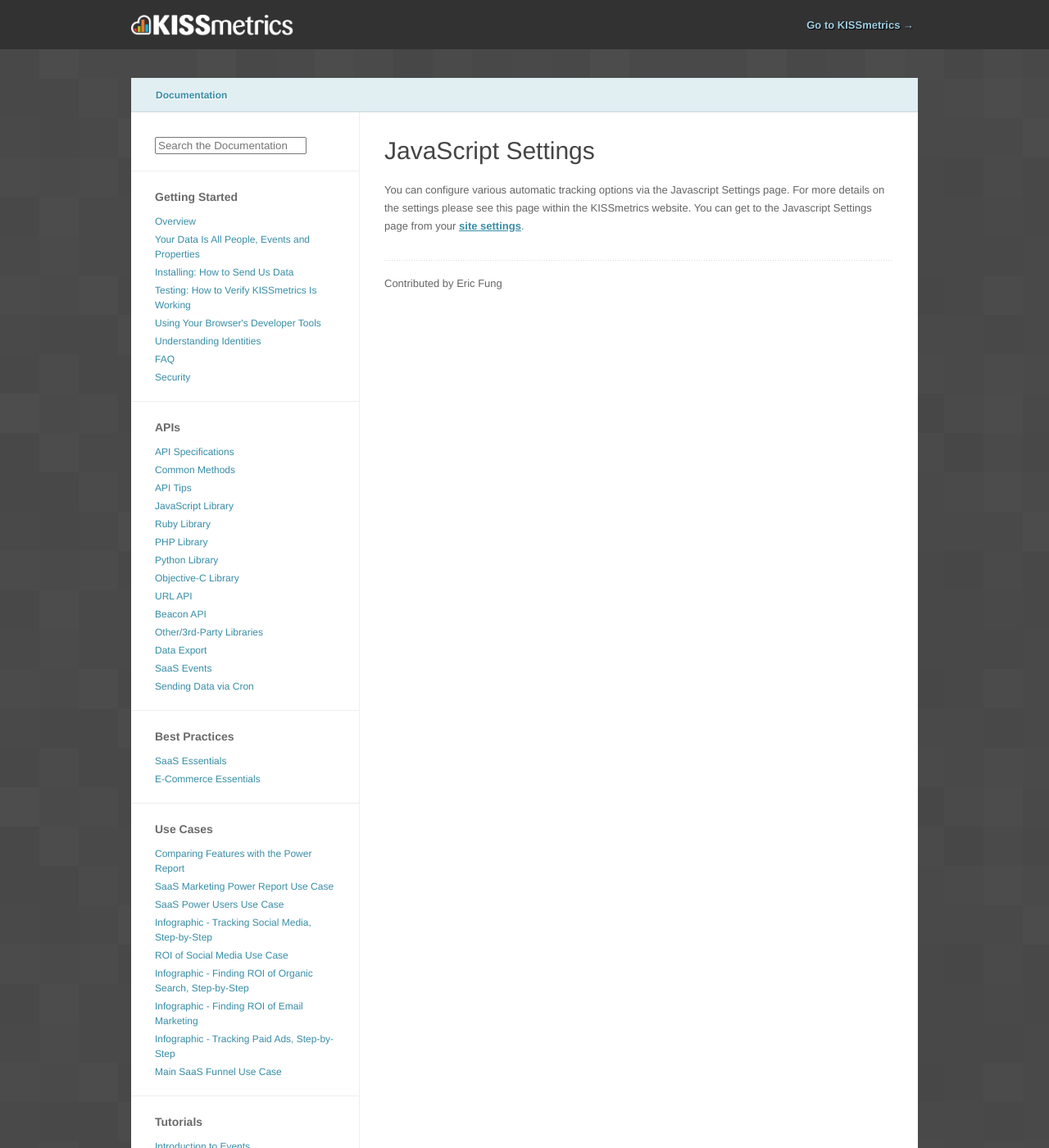
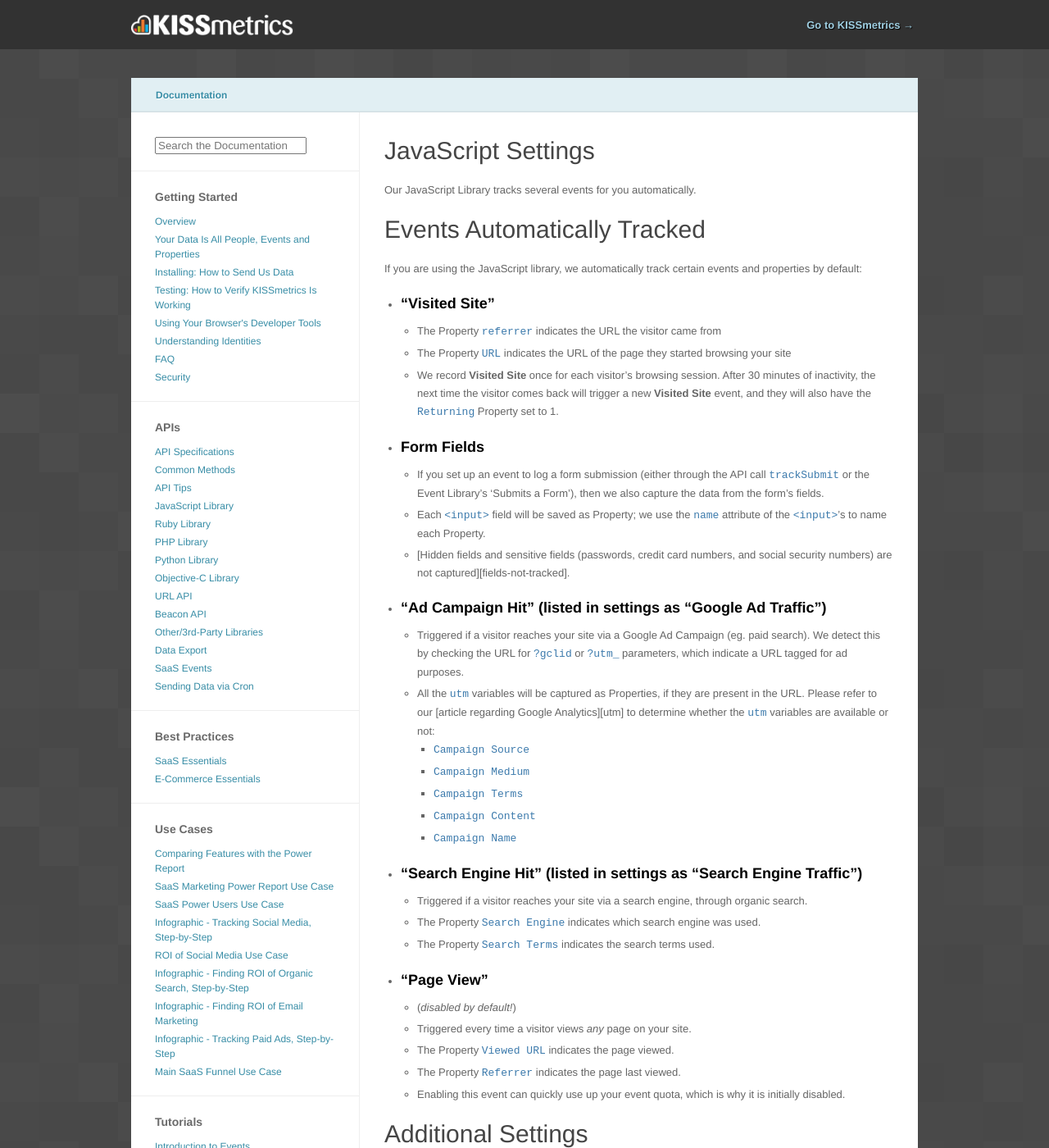
Before and after one commit to kissmetrics/km-support, a Jekyll site: the page built from _posts/2012-10-19-javascript-settings.md, in a window 1280 px wide and 1400 px high. Shown: the whole window at 82% size. Built offline with Jekyll 4.4.1, drawn with Linux system fonts in a browser that asks for light colours; nearby versions of some CDN libraries; Markdown is read by kramdown in place of the engine named in the settings; comment, search, counter and statistics services are not loaded; some of the changed text lies outside the part shown.

Commit message:
More descriptive JS settings

```diff
--- a/_posts/2012-10-19-javascript-settings.md
+++ b/_posts/2012-10-19-javascript-settings.md
@@ -5,6 +5,55 @@
 author: Eric Fung
 summary: JavaScript settings let you adjust what our JavaScript library can do automatically for you.
 ---
-You can configure various automatic tracking options via the Javascript Settings page. For more details on the settings please see this page within the KISSmetrics website. You can get to the Javascript Settings page from your [site settings][settings].
+Our JavaScript Library tracks several events for you automatically.
+
+# Events Automatically Tracked
+
+If you are using the JavaScript library, we automatically track certain events and properties by default:
+
+* ## "Visited Site"
+  * The Property `referrer` indicates the URL the visitor came from
+  * The Property `URL` indicates the URL of the page they started browsing your site
+  * We record **Visited Site** once for each visitor's browsing session. After 30 minutes of inactivity, the next time the visitor comes back will trigger a new **Visited Site** event, and they will also have the `Returning` Property set to 1.
+* ## Form Fields
+  * If you set up an event to log a form submission (either through the API call `trackSubmit` or the Event Library's 'Submits a Form'), then we also capture the data from the form's fields.
+  * Each `<input>` field will be saved as Property; we use the `name` attribute of the `<input>`'s to name each Property.
+  * [Hidden fields and sensitive fields (passwords, credit card numbers, and social security numbers) are not captured][fields-not-tracked].
+* ## "Ad Campaign Hit" (listed in settings as "Google Ad Traffic")
+  * Triggered if a visitor reaches your site via a Google Ad Campaign (eg. paid search). We detect this by checking the URL for `?gclid` or `?utm_` parameters, which indicate a URL tagged for ad purposes.
+  * All the `utm` variables will be captured as Properties, if they are present in the URL. Please refer to our [article regarding Google Analytics][utm] to determine whether the `utm` variables are available or not:
+    * `Campaign Source`
+    * `Campaign Medium`
+    * `Campaign Terms`
+    * `Campaign Content`
+    * `Campaign Name`
+* ## "Search Engine Hit" (listed in settings as "Search Engine Traffic")
+  * Triggered if a visitor reaches your site via a search engine, through organic search.
+  * The Property `Search Engine` indicates which search engine was used.
+  * The Property `Search Terms` indicates the search terms used.
+* ## "Page View"
+  * (*disabled by default!*)
+  * Triggered every time a visitor views _any_ page on your site.
+  * The Property `Viewed URL` indicates the page viewed.
+  * The Property `Referrer` indicates the page last viewed.
+  * Enabling this event can quickly use up your event quota, which is why it is initially disabled.
+
+# Additional Settings
+
+There are three additional settings that are not tied to specific events:
+
+* ## Include URL Host and Subdomain (Event Library)
+  * With this option on, the Event Wizard can differentiate URL-based events that come from two or more of your subdomains (for example, `www.example.com/pricing` and `subdomain.example.com/pricing` are treated differently). With this option off, we don't use the domain to determine a URL hit (so the previous two URLs would trigger the same event).
+* ## Tagged URLs
+  * Enable or disable the use of our [URL API][url].
+* ## Respect Do Not Track Header
+  * Different web browsers allow a user to request that they do not be tracked. Toggling this 'on' honors that request so that their activity will not be tracked by our JavaScript Library.
+
+# Toggling Automatic Behavior
+
+If you'd prefer to, you can toggle whether these events should be tracked or not. Please go to [https://www.kissmetrics.com/product.js_settings][js-settings] to do so, which is reached from your [site settings][settings].
 
 [settings]: https://www.kissmetrics.com/settings
+[js-settings]: https://www.kissmetrics.com/product.js_settings
+[url]: /apis/url
+[privacy]: http://www.kissmetrics.com/user-privacy
```
